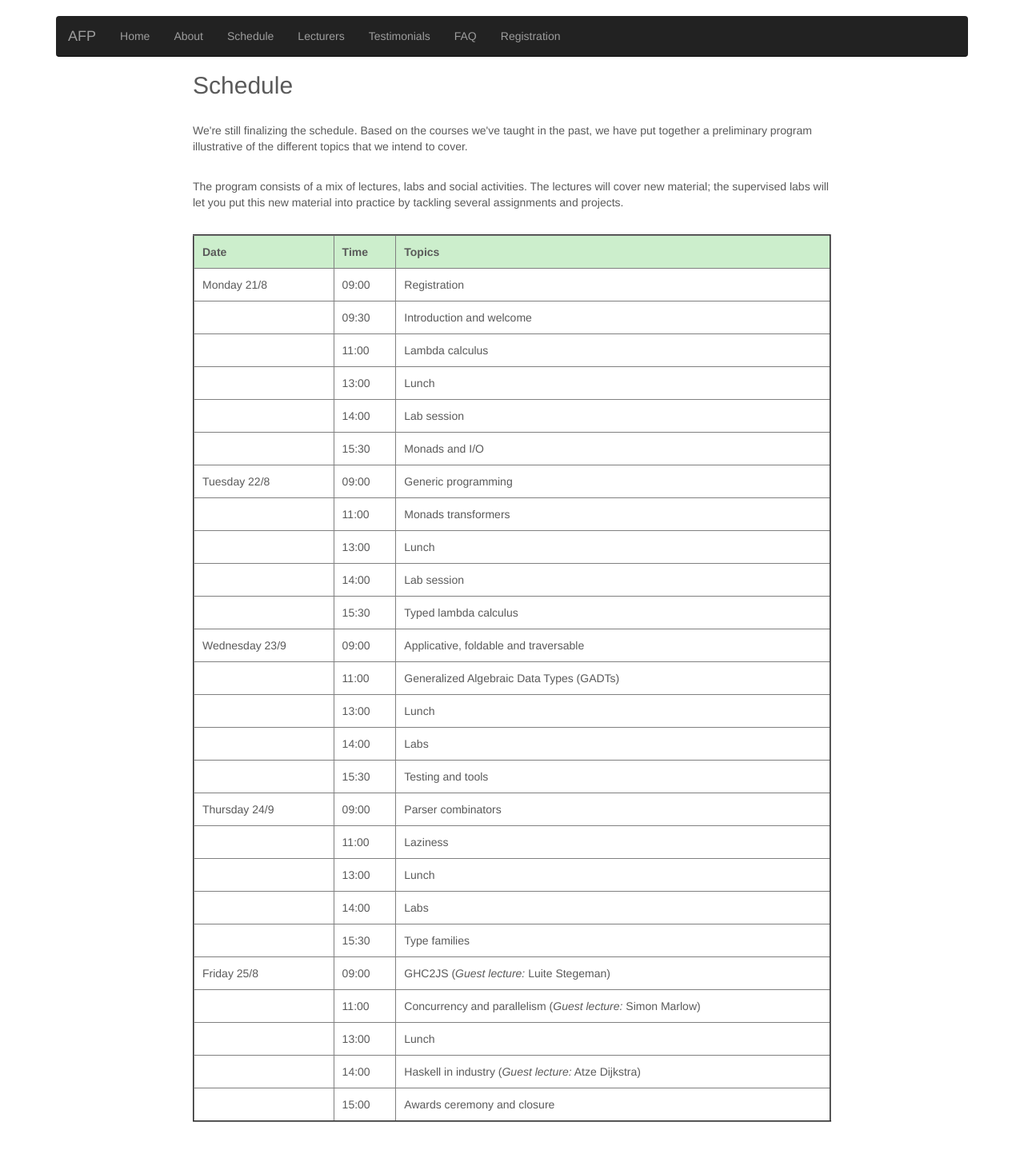
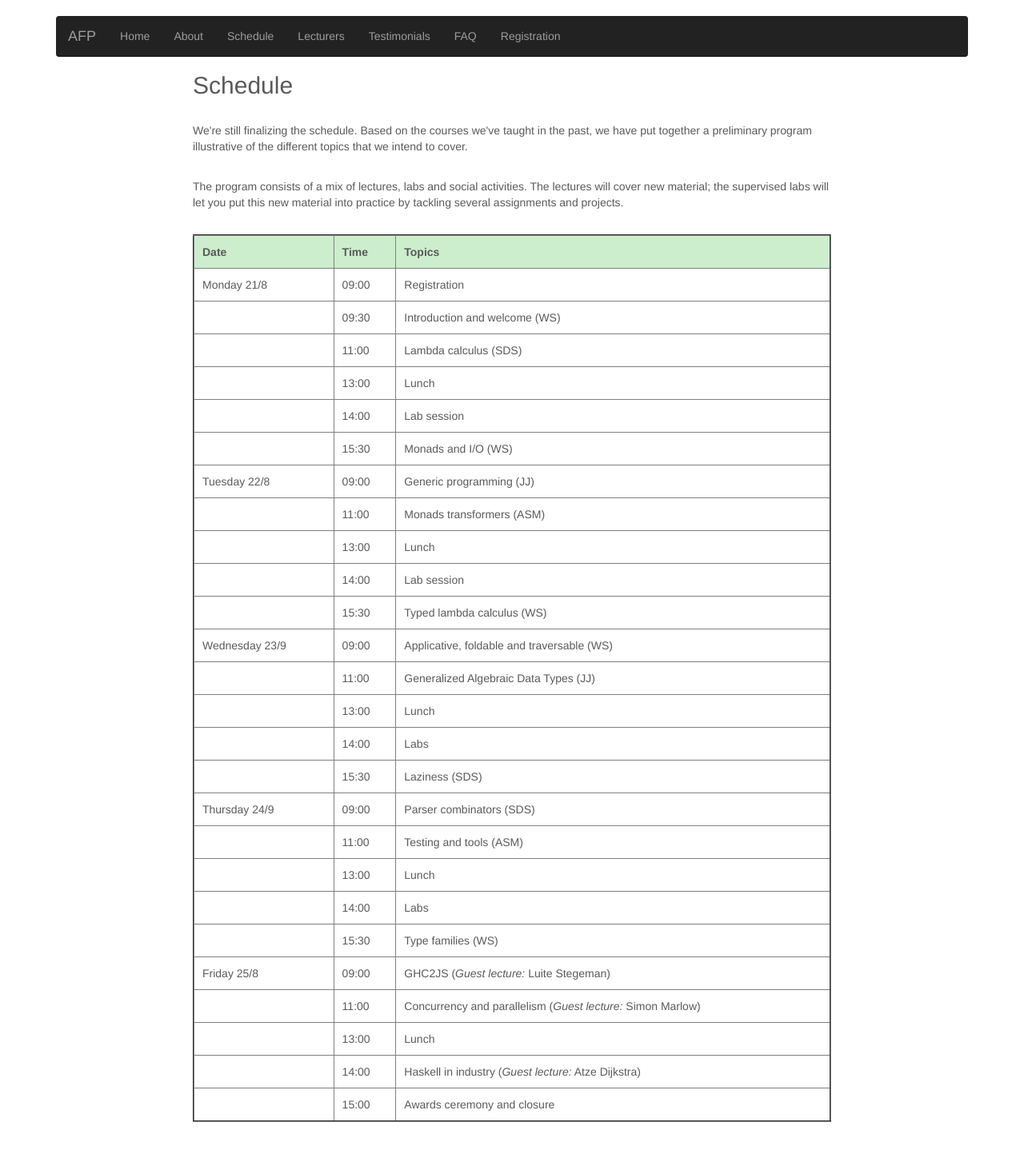
Before and after one commit to AFP-2017/AFP-2017, a Jekyll site: the page built from schedule.html, in a window 1280 px wide. Shown: the whole page at 80% size. Built offline with Jekyll 4.4.1, drawn with Linux system fonts in a browser that asks for light colours; nearby versions of some CDN libraries.

Commit message:
Finalizing schedule.

```diff
--- a/schedule.html
+++ b/schedule.html
@@ -39,14 +39,14 @@ assignments and projects.
     <tr>
       <td></td>
       <td>09:30</td>
-      <td>Introduction and welcome</td>
+      <td>Introduction and welcome (WS)</td>
     </tr>
 
 
     <tr>
       <td></td>
       <td>11:00</td>
-      <td>Lambda calculus</td>
+      <td>Lambda calculus (SDS) </td>
     </tr>
 
     <tr>
@@ -64,20 +64,20 @@ assignments and projects.
     <tr>
       <td></td>
       <td>15:30</td>
-      <td>Monads and I/O</td>
+      <td>Monads and I/O (WS)</td>
     </tr>
 
 
     <tr>
       <td>Tuesday 22/8</td>
       <td>09:00</td>
-      <td>Generic programming</td>
+      <td>Generic programming (JJ)</td>
     </tr>
 
     <tr>
       <td></td>
       <td>11:00</td>
-      <td>Monads transformers</td>
+      <td>Monads transformers (ASM)</td>
     </tr>
 
     <tr>
@@ -95,19 +95,19 @@ assignments and projects.
     <tr>
       <td></td>
       <td>15:30</td>
-      <td>Typed lambda calculus</td>
+      <td>Typed lambda calculus (WS)</td>
     </tr>
 
     <tr>
       <td>Wednesday 23/9</td>
       <td>09:00</td>
-      <td>Applicative, foldable and traversable</td>
+      <td>Applicative, foldable and traversable (WS)</td>
     </tr>
 
     <tr>
       <td></td>
       <td>11:00</td>
-      <td>Generalized Algebraic Data Types (GADTs)</td>
+      <td>Generalized Algebraic Data Types (JJ)</td>
     </tr>
 
     <tr>
@@ -125,19 +125,19 @@ assignments and projects.
     <tr>
       <td></td>
       <td>15:30</td>
-      <td>Testing and tools</td>
+      <td>Laziness (SDS)</td>
     </tr>
 
     <tr>
       <td>Thursday 24/9</td>
       <td>09:00</td>
-      <td>Parser combinators</td>
+      <td>Parser combinators (SDS)</td>
     </tr>
 
     <tr>
       <td></td>
       <td>11:00</td>
-      <td>Laziness</td>
+      <td>Testing and tools (ASM)</td>
     </tr>
 
     <tr>
@@ -155,7 +155,7 @@ assignments and projects.
     <tr>
       <td></td>
       <td>15:30</td>
-      <td>Type families</td>
+      <td>Type families (WS)</td>
     </tr>
 
     <tr>
```
